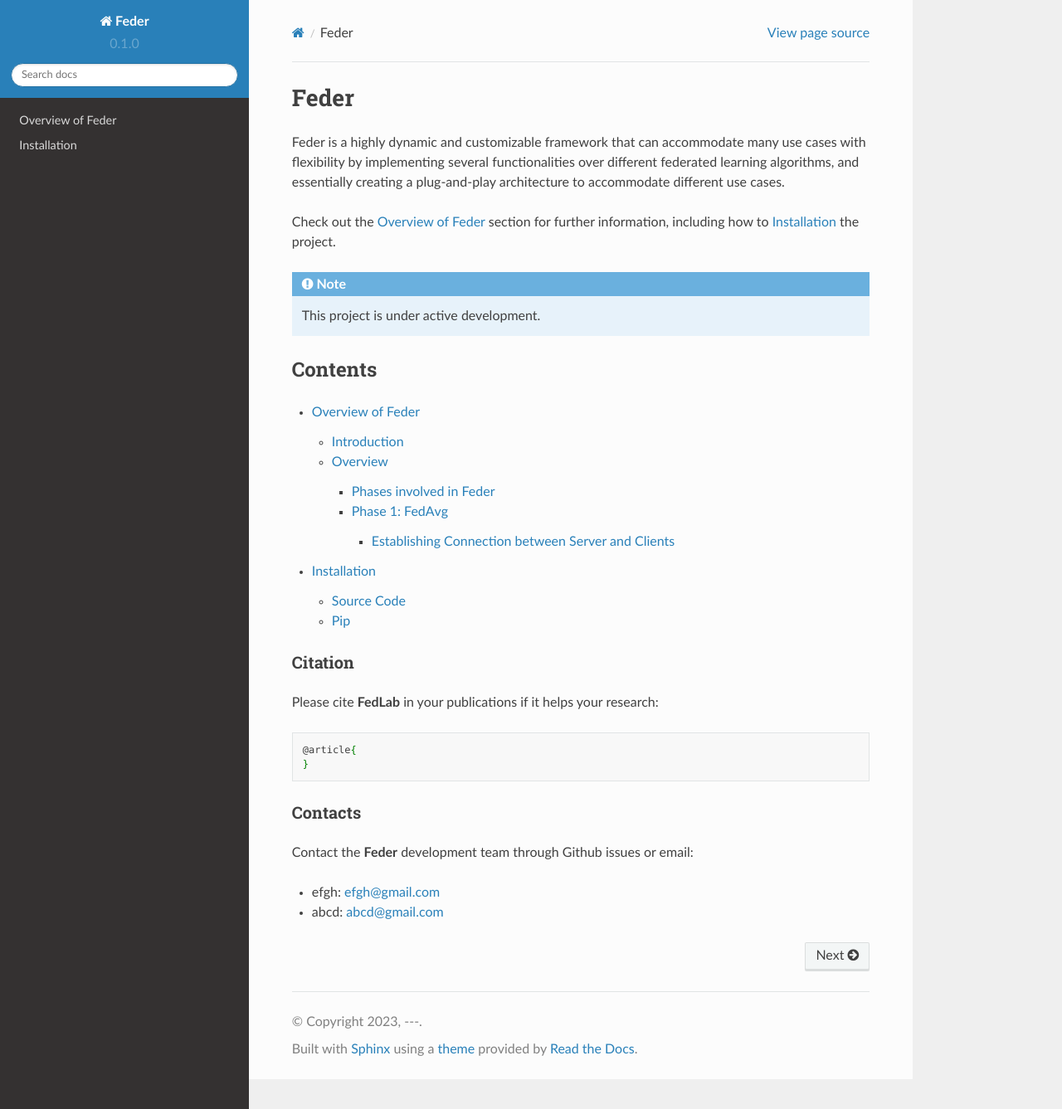
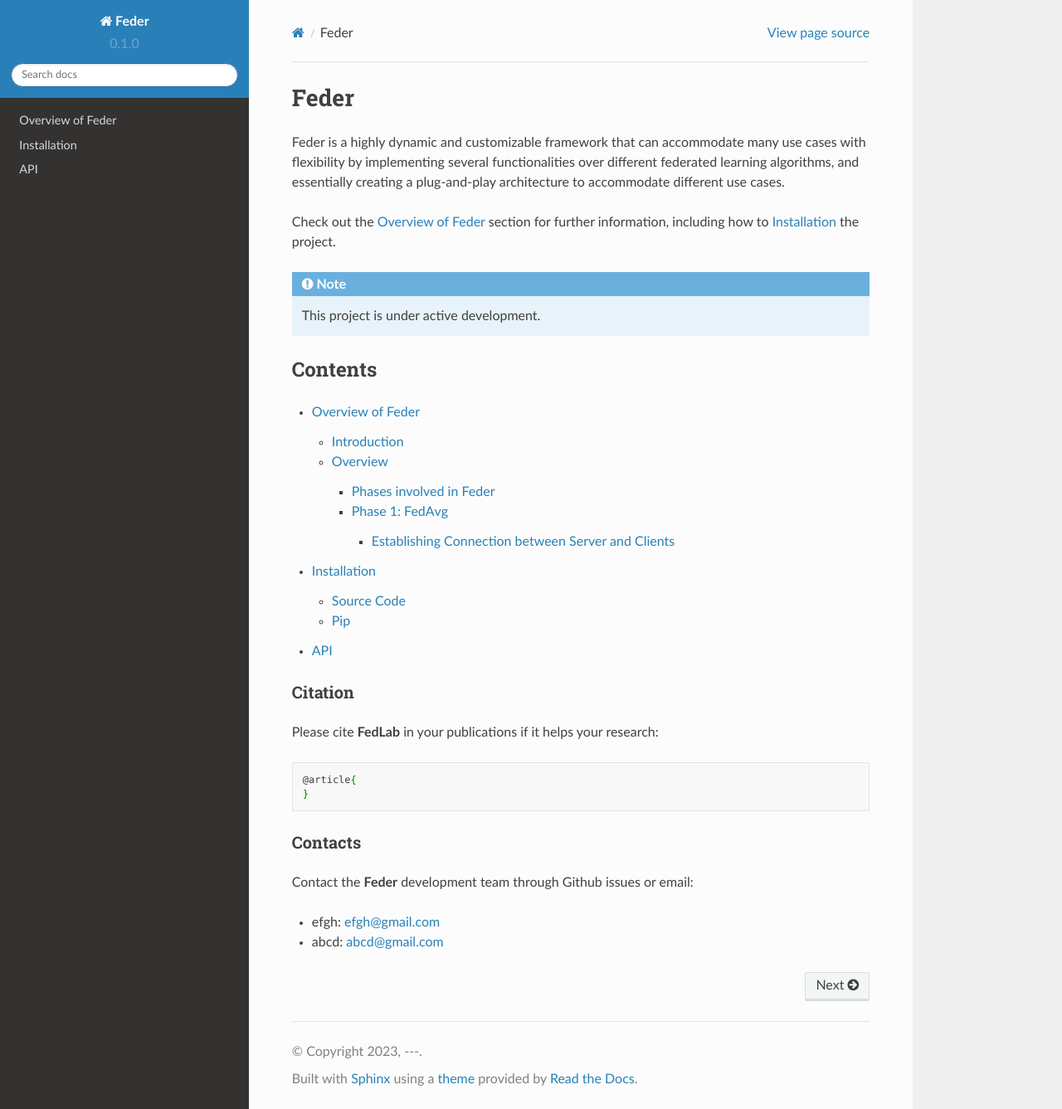
Before and after one commit to Kasliwal17/Feder, a Sphinx documentation site: the page built from docs/source/index.rst, in a window 1280 px wide and 1337 px high. Shown: the whole window at 83% size. Built offline with Sphinx 7.4.7 and the Read the Docs theme 2.0.0, drawn with Linux system fonts in a browser that asks for light colours; pages that are not in the unit, such as notebooks, are missing from menus.

Commit message:
Update docs

```diff
--- a/docs/source/index.rst
+++ b/docs/source/index.rst
@@ -20,6 +20,7 @@
    tutorials
    contribution
    reference
+   api
 
 Citation
 ........
--- a/docs/source/overview.rst
+++ b/docs/source/overview.rst
@@ -43,7 +43,7 @@
 Phase 1: FedAvg
 ---------------
 
-.. image:: ..imgs/phase1.png
+.. image:: ../imgs/phase1.png
    :align: center
 
 Establishing Connection between Server and Clients
```
Also changed, not shown: docs/imgs/connection.png.
